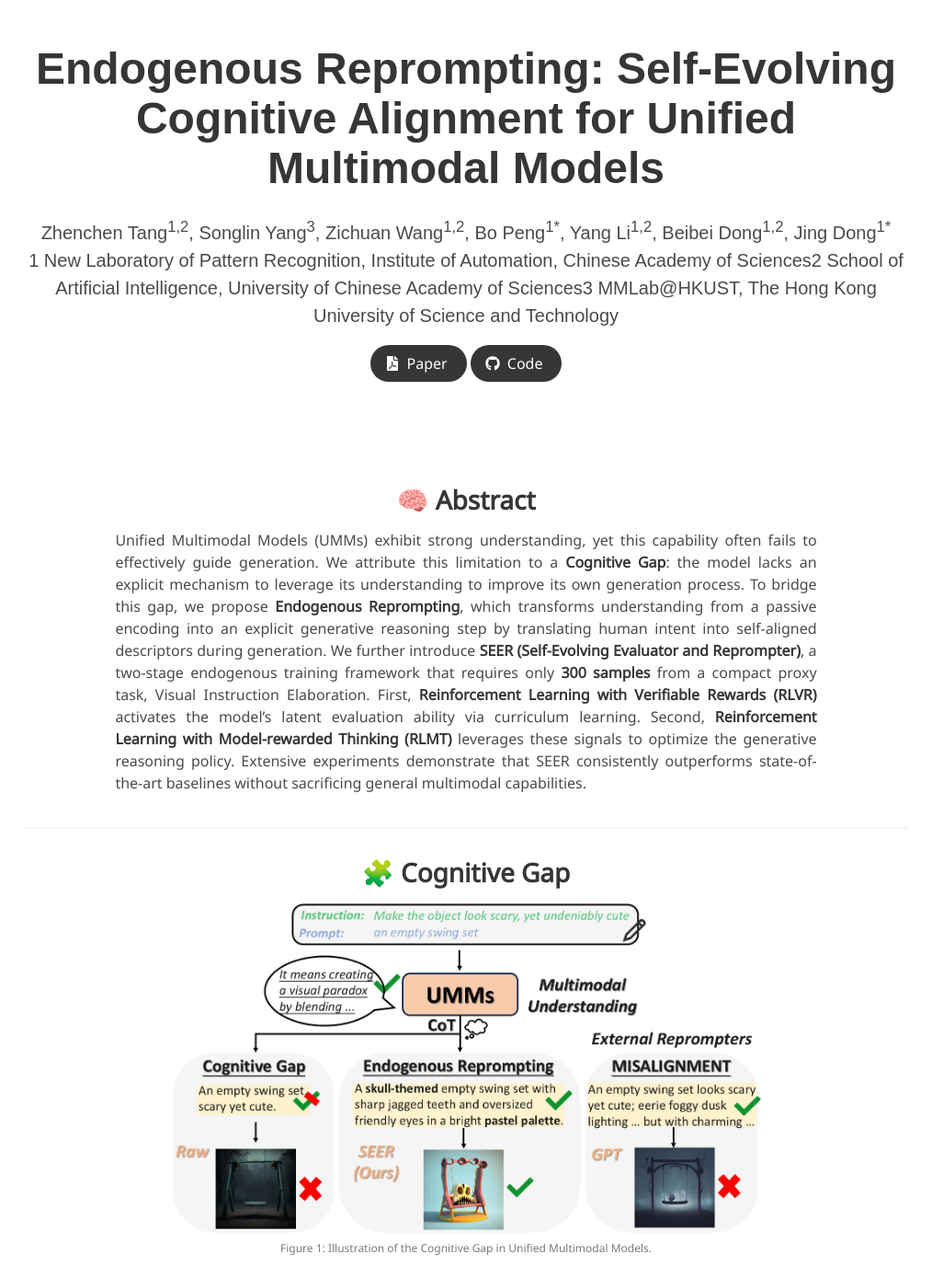
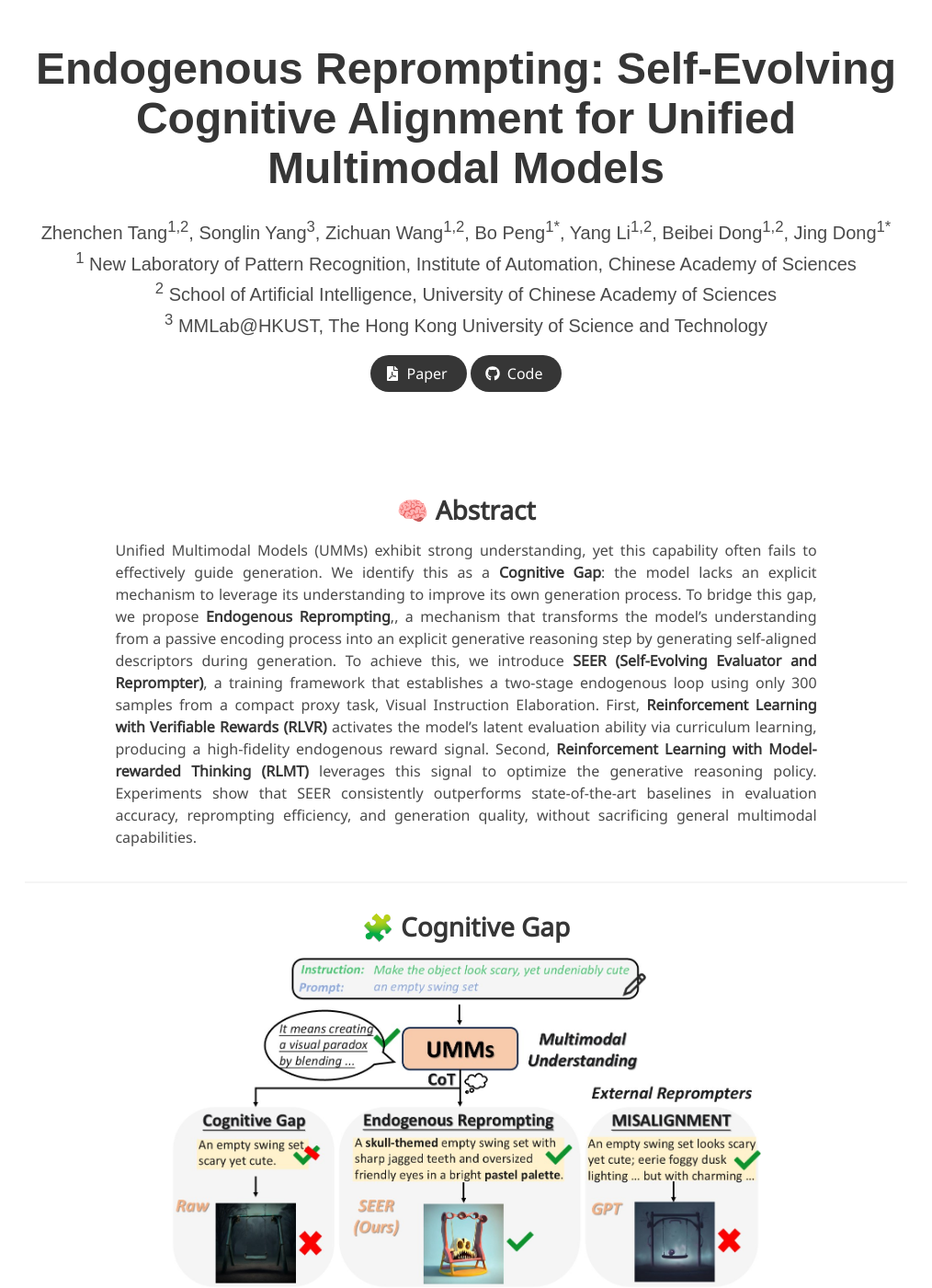
Before and after one commit to 2kxx/SEER.github.io, a Jekyll site: the page built from index.md, in a window 1280 px wide and 1400 px high. Shown: the whole window at 92% size, without its empty margins (133-1147 px from the left). Built offline with Jekyll 4.4.1, drawn with Linux system fonts in a browser that asks for light colours; some web fonts are replaced.

Commit message:
Update index.md

```diff
--- a/index.md
+++ b/index.md
@@ -6,9 +6,9 @@ title: "Endogenous Reprompting: Self-Evolving Cognitive Alignment for Unified Mu
 authors: "Zhenchen Tang<sup>1,2</sup>, Songlin Yang<sup>3</sup>, Zichuan Wang<sup>1,2</sup>, Bo Peng<sup>1*</sup>, Yang Li<sup>1,2</sup>, Beibei Dong<sup>1,2</sup>, Jing Dong<sup>1*</sup>"
 
 affiliations:
-  - "1 New Laboratory of Pattern Recognition, Institute of Automation, Chinese Academy of Sciences"
-  - "2 School of Artificial Intelligence, University of Chinese Academy of Sciences"
-  - "3 MMLab@HKUST, The Hong Kong University of Science and Technology"
+  - "<sup>1</sup> New Laboratory of Pattern Recognition, Institute of Automation, Chinese Academy of Sciences<br>"
+  - "<sup>2</sup> School of Artificial Intelligence, University of Chinese Academy of Sciences<br>"
+  - "<sup>3</sup> MMLab@HKUST, The Hong Kong University of Science and Technology"
 
 paper: "https://arxiv.org/pdf/xxx.pdf"
 code: "https://github.com/2kxx/SEER"
@@ -21,16 +21,15 @@ code: "https://github.com/2kxx/SEER"
     <div class="content has-text-justified">
 
 Unified Multimodal Models (UMMs) exhibit strong understanding, yet this capability often fails to effectively guide generation.
-We attribute this limitation to a <strong>Cognitive Gap</strong>: the model lacks an explicit mechanism to leverage its understanding to improve its own generation process.
+We identify this as a <strong>Cognitive Gap</strong>: the model lacks an explicit mechanism to leverage its understanding to improve its own generation process.
 
-To bridge this gap, we propose <strong>Endogenous Reprompting</strong>, which transforms understanding from a passive encoding into an explicit generative reasoning step by translating human intent into self-aligned descriptors during generation.
+To bridge this gap, we propose <strong>Endogenous Reprompting</strong>,, a mechanism that transforms the model’s understanding from a passive encoding process into an explicit generative reasoning step by generating self-aligned descriptors during generation.
 
-We further introduce <strong>SEER (Self-Evolving Evaluator and Reprompter)</strong>, a two-stage endogenous training framework that requires only <strong>300 samples</strong> from a compact proxy task, Visual Instruction Elaboration.
-First, <strong>Reinforcement Learning with Verifiable Rewards (RLVR)</strong> activates the model’s latent evaluation ability via curriculum learning.
-Second, <strong>Reinforcement Learning with Model-rewarded Thinking (RLMT)</strong> leverages these signals to optimize the generative reasoning policy.
+To achieve this, we introduce <strong>SEER (Self-Evolving Evaluator and Reprompter)</strong>, a training framework that establishes a two-stage endogenous loop using only 300 samples from a compact proxy task, Visual Instruction Elaboration.
+First, <strong>Reinforcement Learning with Verifiable Rewards (RLVR)</strong> activates the model’s latent evaluation ability via curriculum learning, producing a high-fidelity endogenous reward signal.
+Second, <strong>Reinforcement Learning with Model-rewarded Thinking (RLMT)</strong> leverages this signal to optimize the generative reasoning policy.
 
-Extensive experiments demonstrate that SEER consistently outperforms state-of-the-art baselines without sacrificing general multimodal capabilities.
-
+Experiments show that SEER consistently outperforms state-of-the-art baselines in evaluation accuracy, reprompting efficiency, and generation quality, without sacrificing general multimodal capabilities.
     </div>
   </div>
 </div>
```
